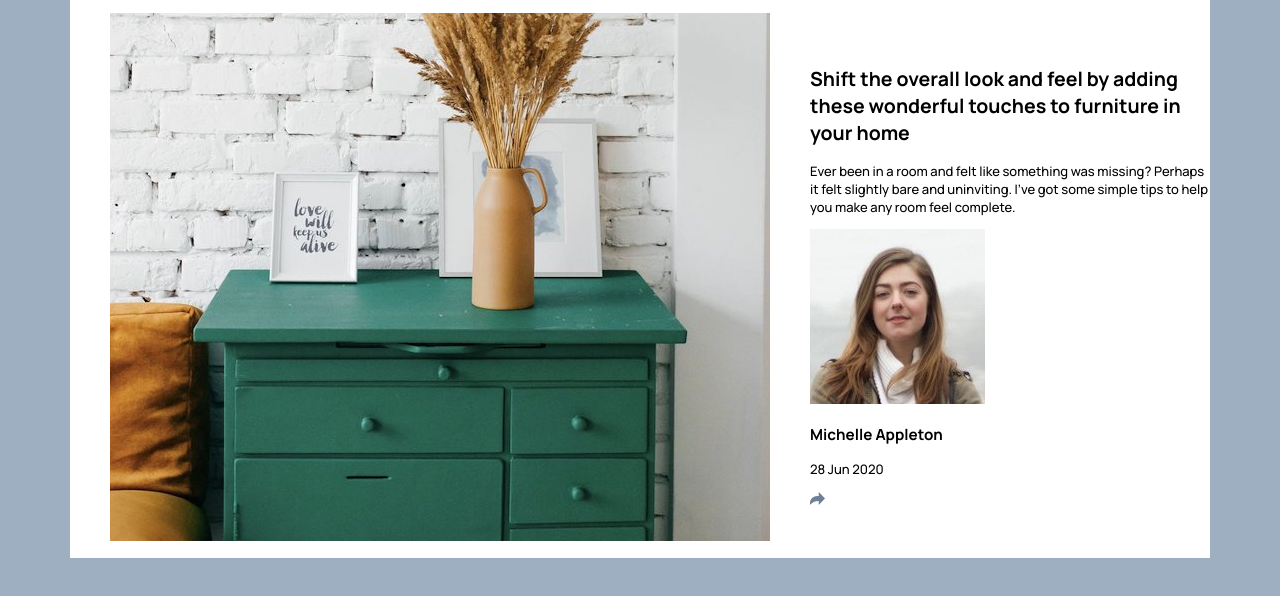
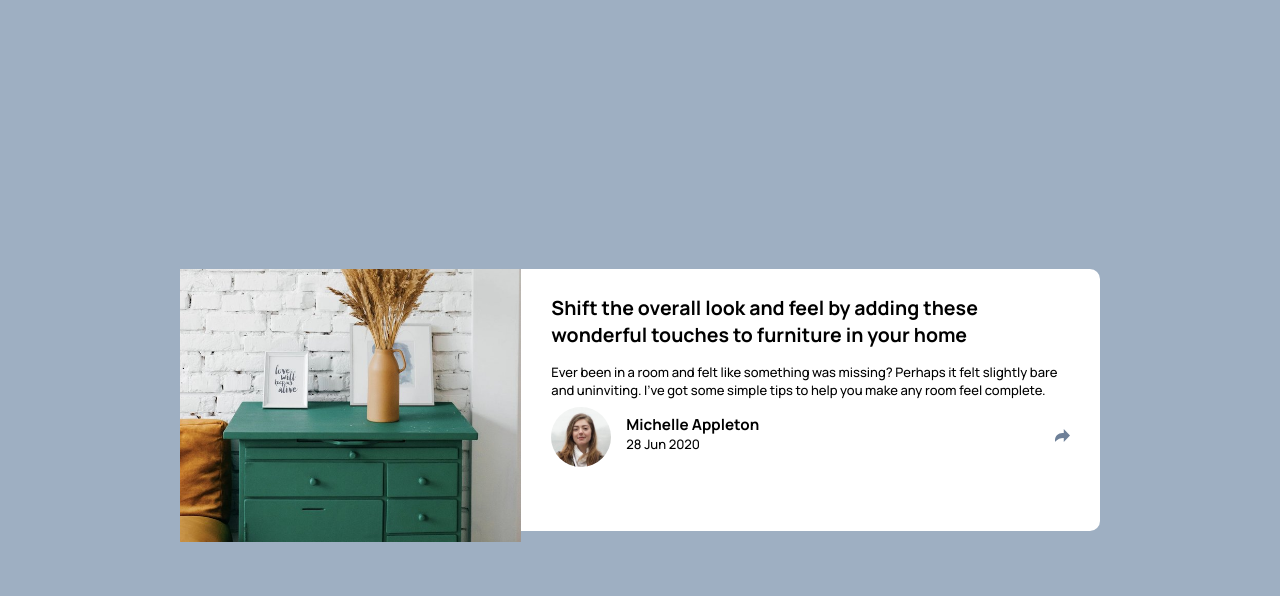
Before and after one commit to AfreenMaymuna/article-previews, a plain HTML site: page index.html in a window 1280 px wide. Drawn offline with Linux system fonts and the light colour scheme.

Commit message:
modified index and style

```diff
--- a/index.html
+++ b/index.html
@@ -12,12 +12,12 @@
 <body>
 <section class="posts">
   <article class="card">
-    <div class="card-warpper">
-      <figure>
+    <div class="post">
+      <figure class="card-image-warpper">
         <img src="./images/drawers.jpg" alt="images" />
       </figure>
     </div>
-    <div>
+    <div class="post-content">
       <div>
         <h2>Shift the overall look and feel by adding these wonderful
         touches to furniture in your home</h2>
@@ -25,10 +25,10 @@
           it felt slightly bare and uninviting. I’ve got some simple tips
           to help you make any room feel complete.</p>
         </div>
-        <div>
-          <div>
-            <img src="./images/avatar-michelle.jpg" alt="avatar-michelle" />
-            <div>
+        <div class="past-content-warrper">
+          <div class="author-content">
+            <img class="author-image" src="./images/avatar-michelle.jpg" alt="avatar-michelle" />
+            <div class="author-info">
               <h3>Michelle Appleton</h3>
               <p>28 Jun 2020</p>
             </div>
--- a/style.css
+++ b/style.css
@@ -1,7 +1,7 @@
 @import url('https://fonts.googleapis.com/css2?family=Manrope:wght@500;700&family=Red+Hat+Display:ital,wght@0,500;0,700;1,800&display=swap');
-/* *,::after,::before {
+ *,::after,::before {
     margin: 0;
-    box-sizing: border-box; */
+    padding: 0;
 }
 :root{
     --darkgrayishblue: hsl(217, 19%, 35%);
@@ -15,19 +15,60 @@ body{
     margin: 0;
     height: 100vh;
 }
+img{
+   width: 100%;
+   object-fit: cover;
+}
+figure{
+    margin: 0px;
+}
 .posts{
     background-color:hsl(212, 23%, 69%);
     height: 100vh;
-}
+    /* padding: 200px; */
+    position: relative;
+ }
 .card{
     background-color: white;
-    width: 1140px;
+    width: 920px;
     margin: auto;
     display: flex;
+    position: absolute;
+    top: 50%;
+    left: 50%;
+    transform: translate(-50%, -50%);
+    border-radius: 10px;
+    max-height: 262px;
+    /* align-items: center; */
+    /* justify-content: center; */
+}
+.card-image-warpper{
+    border-top-left-radius: 10px;
+    border-bottom-left-radius: 10px;
+}
+.post-content{
+    padding: 25px 30px;
+}
+.post-content h2{
+    margin-bottom: 15px;
+}
+.post-content p{
+    margin-bottom: 8px;
+}
+.past-content-warrper{
+    display: flex;
+    justify-content: space-between;
     align-items: center;
-    justify-content: center;
 }
-
-.card-warpper{
-
+.author-image{
+    width: 60px;
+    border-radius: 50%;
 }
+.author-content{
+    display: flex;
+    align-items: center;
+}
+.author-info{
+    padding-right: 15px;
+    padding-left: 15px;
+}
```
